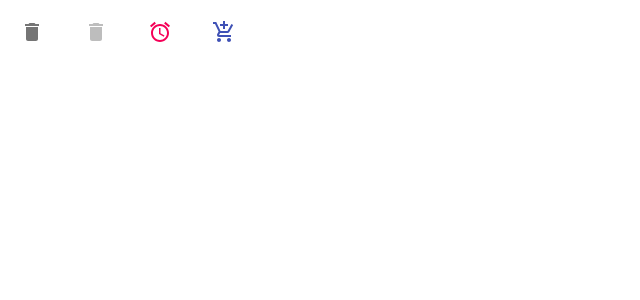
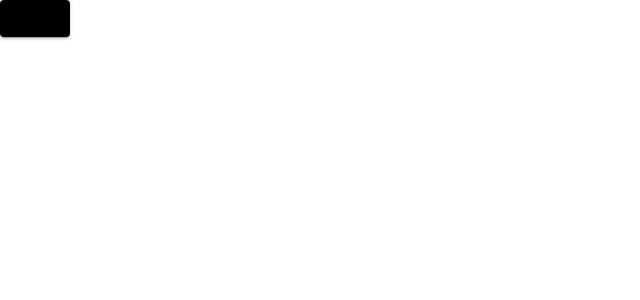
Before and after one commit to KristijonasJurk/Material-UI-Projects, a React (Create React App) app: page / in a window 1280 px wide. Shown: the top 300 px of the page, without its empty margins (0-640 px from the left). Built offline with nearby package versions, Linux system fonts and the light colour scheme; the HTML template or start-up script is replaced by a standard one.

Commit message:
custom theme

```diff
--- a/src/App.js
+++ b/src/App.js
@@ -1,4 +1,4 @@
-import Setup from './projects/3buttons'
+import Setup from './projects/4customTheme'
 
 function App() {
   return (
--- /dev/null
+++ b/src/projects/4customTheme/index.js
@@ -0,0 +1,35 @@
+import React from 'react'
+import { createMuiTheme, ThemeProvider, makeStyles } from '@material-ui/core/styles';
+import purple from '@material-ui/core/colors/purple';
+import green from '@material-ui/core/colors/green';
+import Button from '@material-ui/core/Button'
+import { useTheme } from '@material-ui/core/styles';
+
+const theme = createMuiTheme({
+    palette: {
+        primary: {
+            main: green[500],
+        },
+    },
+});
+const styles = makeStyles(theme => ({
+    button: {
+        backgroundColor: 'blue',
+        [theme.breakpoints.up("sm")]: {
+            backgroundColor: 'black'
+        }
+    }
+}))
+
+const index = () => {
+    const classes = styles()
+    return (
+        <ThemeProvider theme={theme}>
+            <Button className={classes.button} variant='contained' color='primary'>
+                push
+            </Button>
+        </ThemeProvider>
+    )
+}
+
+export default index
```
